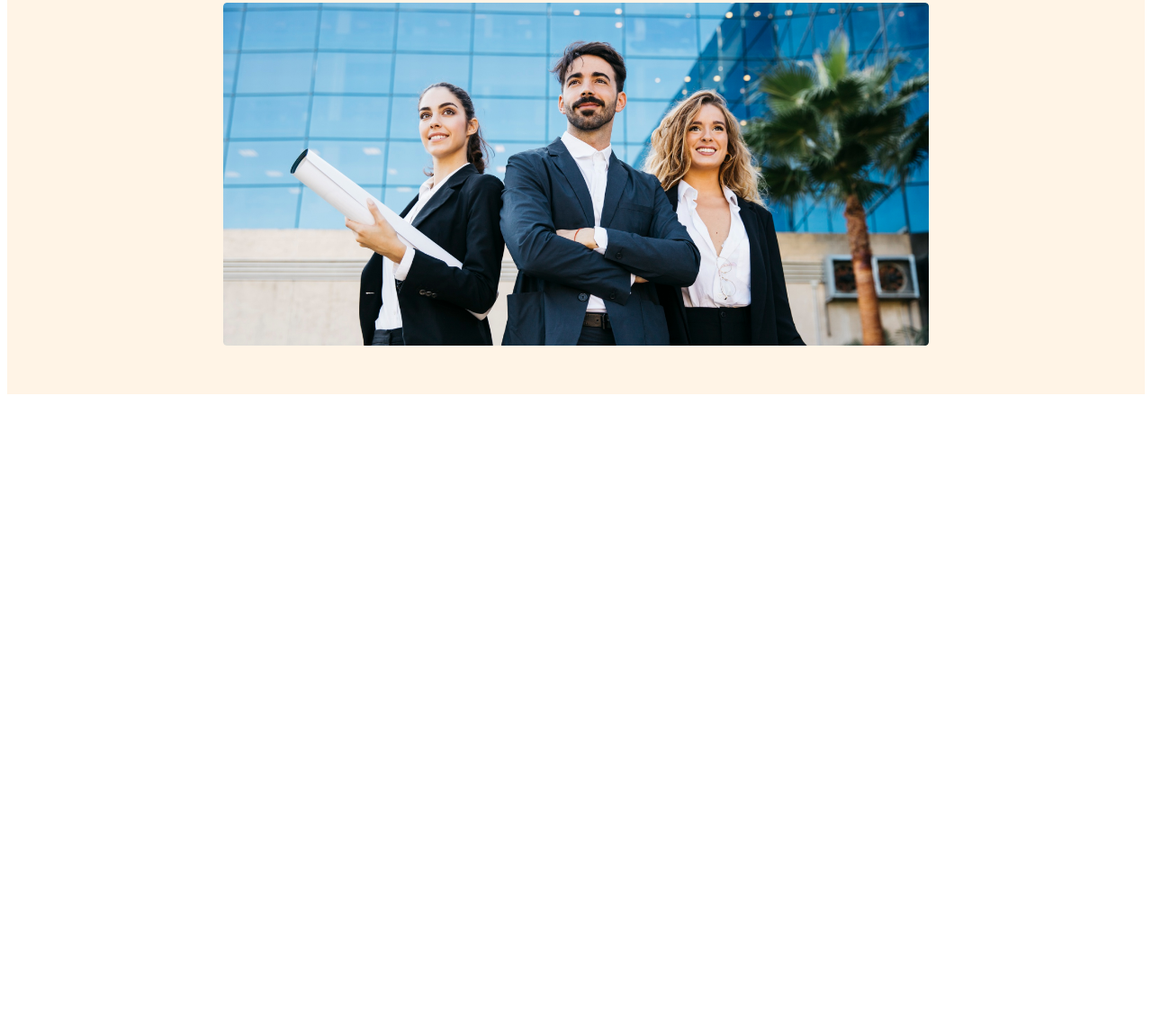
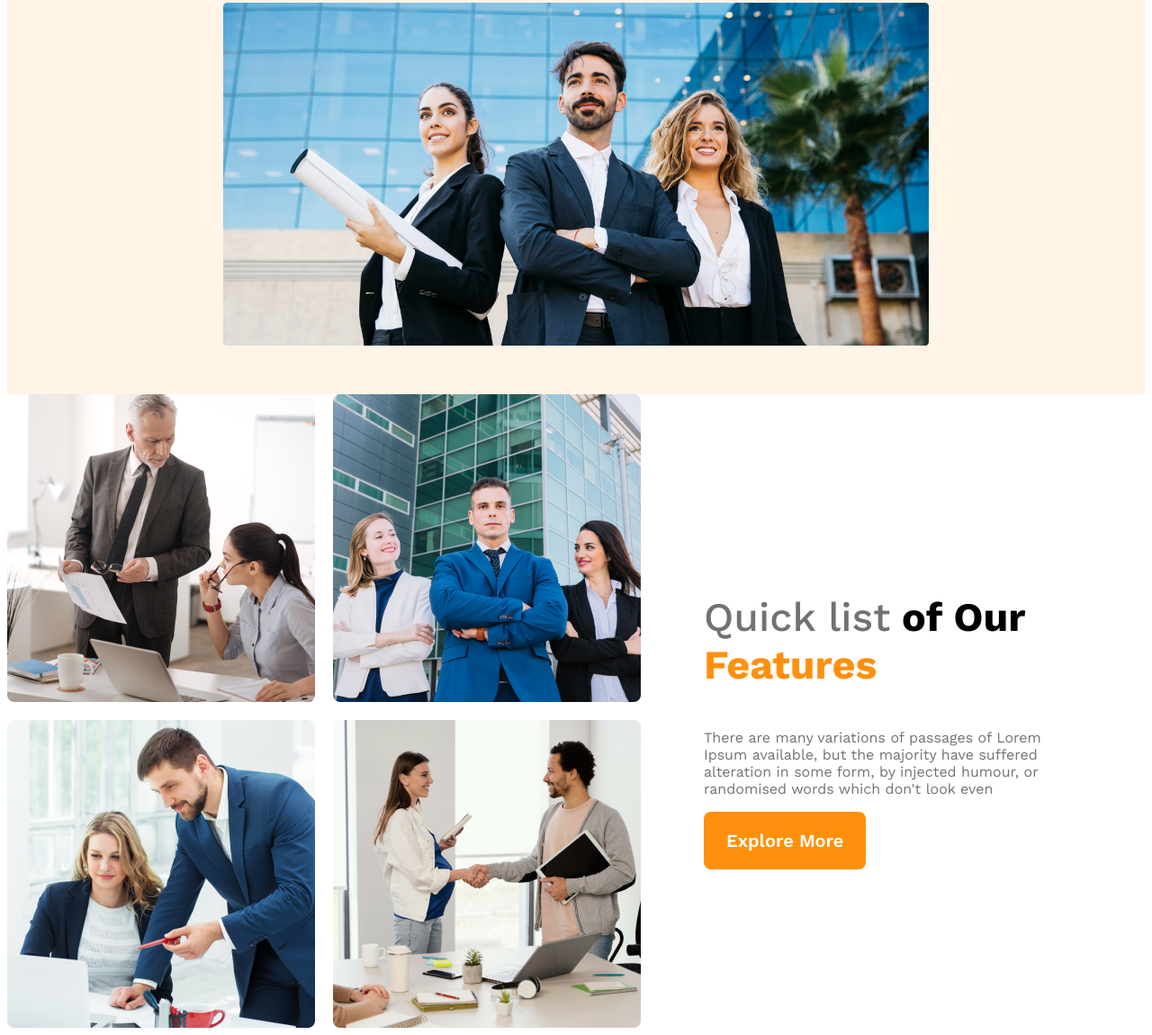
Before and after one commit to KhushnurAnjum26/g3-architect-website, a plain HTML site: page index.html in a window 1280 px wide. Shown: the part 605-1755 px from the top of the page at 90% size. Before the commit the page ends 1051 px from the top, so only its background shows below. Drawn offline with nearby package versions, Linux system fonts and the light colour scheme.

Commit message:
teams content added with responsive

```diff
--- a/index.html
+++ b/index.html
@@ -22,7 +22,9 @@
         <div class="banner">
             <div class="banner-content">
                 <h1 class="banner-title">Brand New Group of Architects </h1>
-                <p class="banner-description">There are many variations of passages of Lorem Ipsum available, but the majority have suffered alteration in some form, by injected humour, or randomised words which don't look even</p>
+                <p class="text-color-gray">There are many variations of passages of Lorem Ipsum available, but the
+                    majority have suffered alteration in some form, by injected humour, or randomised words which don't
+                    look even</p>
                 <button class="btn-primary">Explore More</button>
             </div>
             <img src="images/banner.png" alt="">
@@ -30,6 +32,22 @@
         </div>
     </header>
     <main>
+        <section class="teams-container">
+            <div class="teams-img-container">
+                <img src="images/team1.png" alt="">
+                <img src="images/team2.png" alt="">
+                <img src="images/team3.png" alt="">
+                <img src="images/team4.png" alt="">
+
+            </div>
+            <div class="teams-content">
+                <h3 class="teams-title"><span class="quick-list">Quick list</span><span> of Our</span> <span class="text-features">Features</span></h3>
+                <p class="text-color-gray">There are many variations of passages of Lorem Ipsum available, but the
+                    majority have suffered alteration in some form, by injected humour, or randomised words which don't
+                    look even</p>
+                <button class="btn-primary">Explore More</button>
+            </div>
+        </section>
 
     </main>
     <footer>
--- a/styles/architect.css
+++ b/styles/architect.css
@@ -5,7 +5,22 @@
     font-family: 'Work Sans', sans-serif;
 }
 
-.btn-primary {}
+.btn-primary {
+
+    color: #FFF;
+    font-size: 1.25rem;
+    padding: 20px 25px;
+    font-weight: 600;
+    border-radius: 8px;
+    background: #FF900E;
+    border: none;
+
+}
+.text-color-gray{
+    color: #727272;
+    font-size: 1rem;
+    font-weight: 400px;
+}
 
 /* header styles */
 header {
@@ -59,26 +74,43 @@ nav li a {
     font-weight: 700px;
 }
 
-.banner-description {
-    color: #727272;
-    font-size: 1rem;
-    font-weight: 400px;
-}
 
-.btn-primary {
 
-    color: #FFF;
-    font-size: 1.25rem;
-    padding: 20px 25px;
-    font-weight: 600;
-    border-radius: 8px;
-    background: #FF900E;
-    border: none;
 
-}
 .banner img{
     margin-top: 20px;
     width: 100%;
+}
+
+/* main styles */
+main{
+    max-width: 1440px;
+    margin: 0 auto;
+}
+.teams-container{
+    display: flex;
+    align-items: center;
+}
+.teams-img-container{
+    display: grid;
+    grid-template-columns: repeat(2,1fr);
+    gap: 1.25rem;
+}
+.teams-content{
+    padding-left: 70px;
+    padding-right: 70px;
+}
+.teams-title{
+    font-size: 2.8rem;
+}
+.teams-title .quick-list{
+    color:#727272 ;
+    font-weight: 500;
+
+}
+.teams-title .text-features{
+    color: #FF900E;
+    font-weight: 700;
 }
 /* responsive media queries */
 /* mobile devices */
@@ -86,8 +118,12 @@ nav li a {
     header{
         padding: 20px;
     }
-    nav{
+    nav ,
+    .teams-container{
         flex-direction: column;
+    }
+    .teams-img-container{
+        grid-template-columns: 1fr;
     }
 }
 
@@ -96,8 +132,11 @@ nav li a {
     header{
         padding: 50px;
     }
-    nav{
+    nav , .teams-container{
         flex-direction: column;
     }
-
+    .teams-content{
+        padding-left: 20px;
+        padding-right: 20px;
+    }
 }
```
